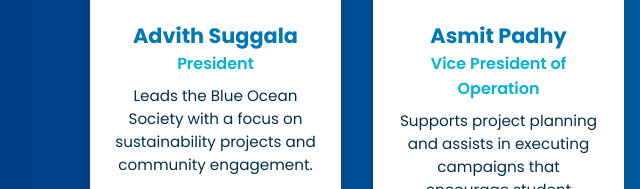
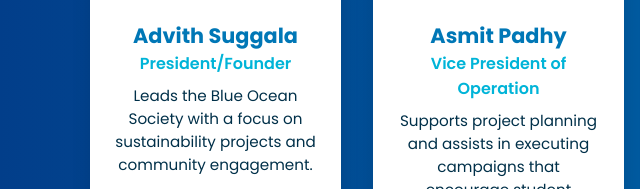
Before and after one commit to dineshnalliah/hhsblueocean, a plain HTML site: page team.html in a window 1280 px wide. Shown: the part 781-970 px from the top of the page, 0-640 px from the left. Drawn offline with Linux system fonts and the light colour scheme.

Commit message:
updated position

```diff
--- a/team.html
+++ b/team.html
@@ -38,7 +38,7 @@
       <div class="team-card">
         <img src="images/advith-preview.jpg" alt="Team member 1">
         <h3>Advith Suggala</h3>
-        <p class="role">President</p>
+        <p class="role">President/Founder</p>
         <p class="bio">
           Leads the Blue Ocean Society with a focus on sustainability projects and community engagement.
         </p>
```
